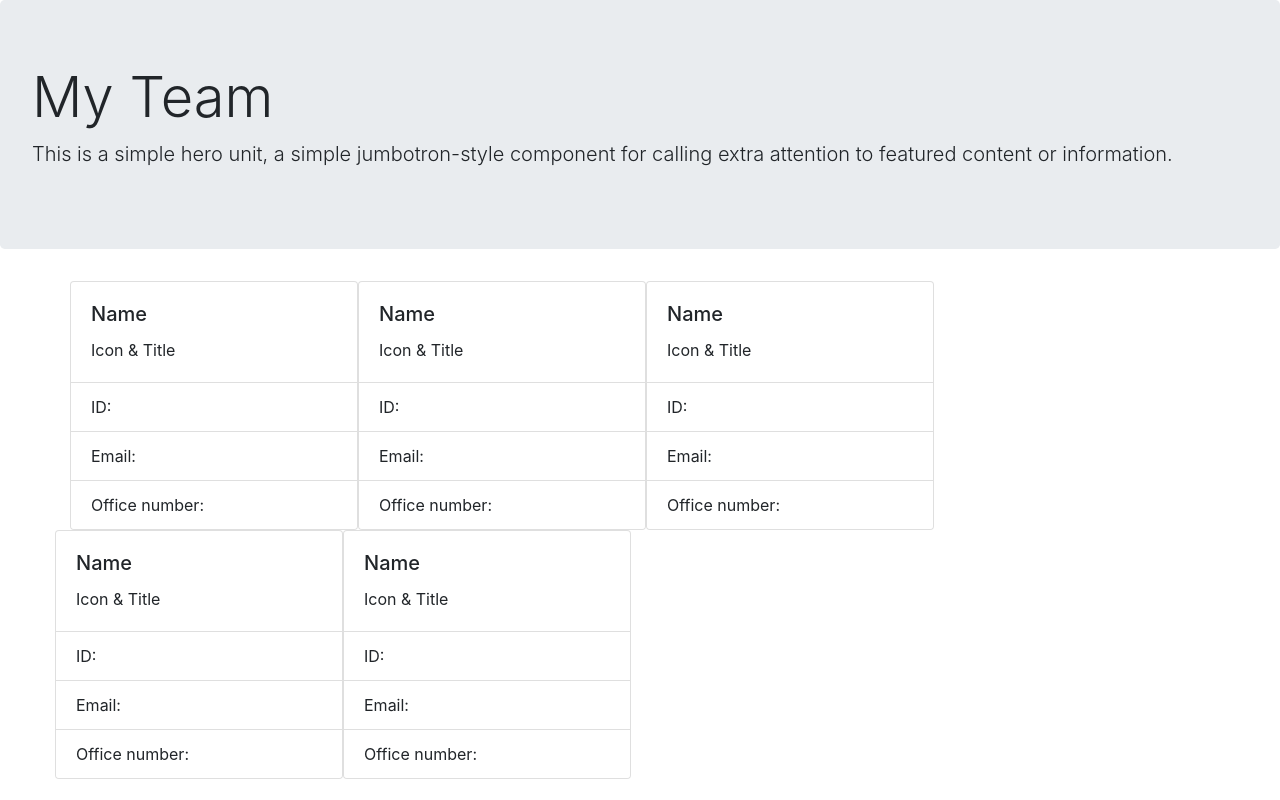
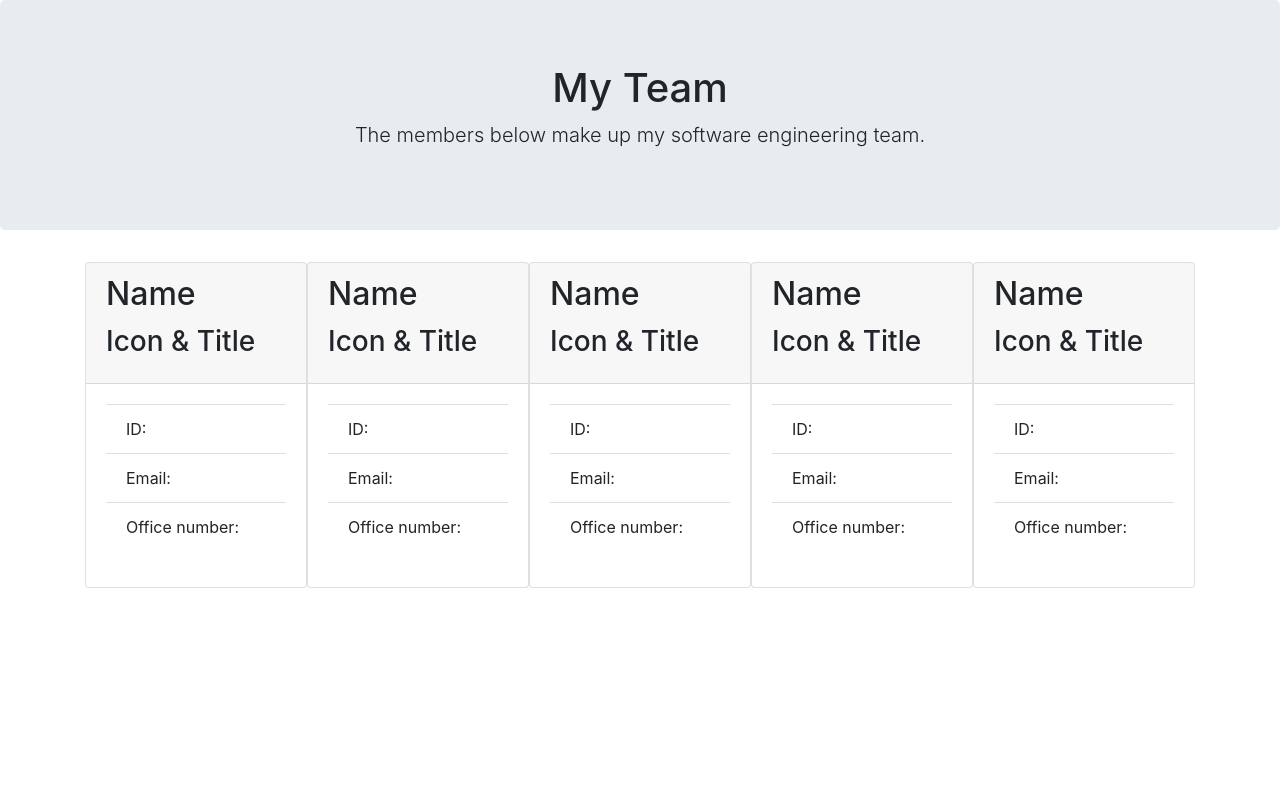
Before and after one commit to smdann/team-roster-generator, a website: page src/template.html in a window 1280 px wide. Drawn offline with nearby package versions, Linux system fonts and the light colour scheme.

```diff
--- /dev/null
+++ b/_tests_/employee.test.js
@@ -0,0 +1,46 @@
+const Employee = require("../lib/employee");
+
+describe("Employee", () => {
+  describe("name", () => {
+    it("should create an object with name, id, and email", () => {
+      const employee = new Employee('Shannon', 1, 'sdann@test.com');
+
+      expect(employee.name).toEqual(expect.any(String));
+      expect(employee.id).toEqual(expect.any(Number));
+      expect(employee.email).toEqual(expect.any(String));
+    });
+
+  describe('getName', () => {
+    it("should get the employee's name", () => {
+      const employee = new Employee('Shannon', 1, 'sdann@test.com');
+
+      expect(employee.getName()).toEqual(expect.any(String));
+    })
+  });
+
+  describe('getId', () => {
+    it("should get the employee's id", () => {
+      const employee = new Employee('Shannon', 1, 'sdann@test.com');
+
+      expect(employee.getId()).toEqual(expect.any(Number));
+    })
+  });
+
+  describe('getEmail', () => {
+    it("should get the employee's email", () => {
+      const employee = new Employee('Shannon', 1, 'sdann@test.com');
+
+      expect(employee.getEmail()).toEqual(expect.any(String));
+    })
+  });
+
+  describe('getRole', () => {
+    it("should get the employee's role", () => {
+      const employee = new Employee('Shannon', 1, 'sdann@test.com');
+
+      expect(employee.getRole()).toEqual('Employee');
+    })
+  });
+
+  });
+})
--- a/lib/employee.js
+++ b/lib/employee.js
@@ -1,19 +1,26 @@
 class Employee {
+  name;
+  id;
+  email;
+
   constructor(name, id, email) {
     this.name = name;
     this.id = id;
     this.email = email;
   }
+  // Returns data from user input
   getName() {
-
+    return this.name;
   }
   getId() {
-
+    return this.id;
   }
   getEmail() {
-
+    return this.email;
   }
   getRole() {
-
+    return 'Employee';
   }
 }
+
+module.exports = Employee;
--- a/lib/engineer.js
+++ b/lib/engineer.js
@@ -0,0 +1,16 @@
+class Engineer extends Employee {
+  github;
+
+  constructor(name, id, email) {
+    super(name);
+    super(id);
+    super(email);
+    this.github = this.github;
+  }
+  getGithub() {
+
+  }
+  getRole() {
+    // return engineer
+  }
+}
--- a/lib/intern.js
+++ b/lib/intern.js
@@ -0,0 +1,16 @@
+class Intern extends Employee {
+  school;
+
+  constructor(name, id, email) {
+    super(name);
+    super(id);
+    super(email);
+    this.school = school;
+  }
+  getSchool() {
+
+  }
+  getRole() {
+    // return intern
+  }
+}
--- a/lib/manager.js
+++ b/lib/manager.js
@@ -0,0 +1,13 @@
+class Manager extends Employee {
+  officeNumber;
+
+  constructor(name, id, email) {
+    super(name);
+    super(id);
+    super(email);
+    this.officeNumber = this.officeNumber;
+  }
+  getRole() {
+    // return manager
+  }
+}
--- a/package.json
+++ b/package.json
@@ -8,7 +8,7 @@
     "test": "tests"
   },
   "scripts": {
-    "test": "echo \"Error: no test specified\" && exit 1"
+    "test": "jest"
   },
   "repository": {
     "type": "git",
--- a/src/template.html
+++ b/src/template.html
@@ -4,95 +4,89 @@
   <meta charset="UTF-8">
   <meta http-equiv="X-UA-Compatible" content="IE=edge">
   <meta name="viewport" content="width=device-width, initial-scale=1.0">
-  <link
-      rel="stylesheet"
-      href="https://stackpath.bootstrapcdn.com/bootstrap/4.3.1/css/bootstrap.min.css"
-  />
-  <link
-    rel="stylesheet"
+  <link rel="stylesheet"
+      href="https://stackpath.bootstrapcdn.com/bootstrap/4.3.1/css/bootstrap.min.css"/>
+  <link rel="stylesheet"
     href="https://use.fontawesome.com/releases/v5.8.1/css/all.css"
     integrity="sha384-50oBUHEmvpQ+1lW4y57PTFmhCaXp0ML5d60M1M7uH2+nqUivzIebhndOJK28anvf"
-    crossorigin="anonymous"
-  />
-  <link
-    href="https://fonts.googleapis.com/css?family=Open+Sans&display=swap"
-    rel="stylesheet"
-  />
+    crossorigin="anonymous"/>
+  <link rel="stylesheet" href="../dist/style.css"/>
   <title>Team Roster</title>
 </head>
+
 <body>
-  <header class="jumbotron">
-    <h1 class="display-4">My Team</h1>
-    <p class="lead">This is a simple hero unit, a simple jumbotron-style component for calling extra attention to featured content or information.
-    </p>
+  <header class="container-fluid">
+    <div class="row">
+      <div class="col-12 jumbotron">
+        <h1 class="text-center">My Team</h1>
+        <p class="lead text-center">The members below make up my software engineering team.</p>
+      </div>
+    </div>
   </header>
+  <main class="container">
+    <div class="row">
+      <div class="col-12 d-flex justify-content-center">
 
-  <main>
-    <section class="container">
-      <div class="row">
-        <div class="card" style="width: 18rem;">
-          <div class="card-body">
-            <h5 class="card-title">Name</h5>
-            <p class="card-text">Icon & Title</p>
+      <div class="card employee-card" style="width: 18rem;">
+        <div class="card-header">
+          <h2 class="card-title">Name</h2>
+          <h3 class="card-title"><i class=""></i>Icon & Title</h3>
         </div>
-          <ul class="list-group list-group-flush">
+        <ul class="card-body list-group-flush">
+          <li class="list-group-item">ID: </li>
+          <li class="list-group-item">Email: <a href="mailto: "></a></li>
+          <li class="list-group-item">Office number: </li>
+        </ul>
+      </div>
+
+      <div class="card employee-card" style="width: 18rem;">
+        <div class="card-header">
+          <h2 class="card-title">Name</h2>
+          <h3 class="card-title"><i class=""></i>Icon & Title</h3>
+        </div>
+        <ul class="card-body list-group-flush">
           <li class="list-group-item">ID: </li>
           <li class="list-group-item">Email: </li>
           <li class="list-group-item">Office number: </li>
         </ul>
       </div>
 
-        <div class="card" style="width: 18rem;">
-          <div class="card-body">
-            <h5 class="card-title">Name</h5>
-            <p class="card-text">Icon & Title</p>
+      <div class="card employee-card" style="width: 18rem;">
+        <div class="card-header">
+          <h2 class="card-title">Name</h2>
+          <h3 class="card-title"><i class=""></i>Icon & Title</h3>
         </div>
-          <ul class="list-group list-group-flush">
+        <ul class="card-body list-group-flush">
           <li class="list-group-item">ID: </li>
           <li class="list-group-item">Email: </li>
           <li class="list-group-item">Office number: </li>
         </ul>
       </div>
 
-        <div class="card" style="width: 18rem;">
-          <div class="card-body">
-            <h5 class="card-title">Name</h5>
-            <p class="card-text">Icon & Title</p>
+      <div class="card employee-card" style="width: 18rem;">
+        <div class="card-header">
+          <h2 class="card-title">Name</h2>
+          <h3 class="card-title"><i class=""></i>Icon & Title</h3>
         </div>
-          <ul class="list-group list-group-flush">
+        <ul class="card-body list-group-flush">
           <li class="list-group-item">ID: </li>
           <li class="list-group-item">Email: </li>
           <li class="list-group-item">Office number: </li>
         </ul>
       </div>
 
-      <div class="row">
-        <div class="card" style="width: 18rem;">
-          <div class="card-body">
-            <h5 class="card-title">Name</h5>
-            <p class="card-text">Icon & Title</p>
+      <div class="card employee-card" style="width: 18rem;">
+        <div class="card-header">
+          <h2 class="card-title">Name</h2>
+          <h3 class="card-title"><i class=""></i>Icon & Title</h3>
         </div>
-          <ul class="list-group list-group-flush">
-            <li class="list-group-item">ID: </li>
-            <li class="list-group-item">Email: </li>
-            <li class="list-group-item">Office number: </li>
-          </ul>
-        </div>
-
-        <div class="card" style="width: 18rem;">
-          <div class="card-body">
-            <h5 class="card-title">Name</h5>
-            <p class="card-text">Icon & Title</p>
-          </div>
-          <ul class="list-group list-group-flush">
+        <ul class="card-body list-group-flush">
           <li class="list-group-item">ID: </li>
           <li class="list-group-item">Email: </li>
           <li class="list-group-item">Office number: </li>
         </ul>
       </div>
     </div>
-    </section>
-
   </main>
 </body>
 </html>
```
Also changed, not shown: src/template.js (added, +9 -0 lines), _tests_/engineer.test.js (added), _tests_/intern.test.js (added), _tests_/manager.test.js (added), dist/style.css (added), reset.js (added). Lines whose indentation alone changed are shown as unchanged.
